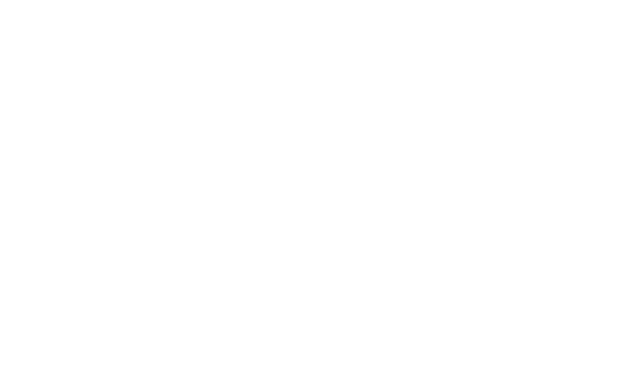
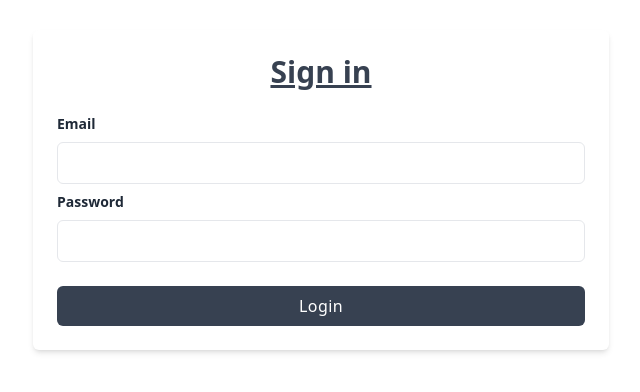
Before and after one commit to MartinezEmmanuel03/hackathon-2, a React (Vite) app in the folder frontend/: page /login in a window 1280 px wide. Before the commit this address had no page. Shown: the part 210-602 px from the top of the page, without its empty margins (319-959 px from the left). Built offline with nearby package versions, Linux system fonts and the light colour scheme.

Commit message:
Ajout page login, fonction pour login, css/html picto pour se login, route dans App

```diff
--- a/frontend/src/App.jsx
+++ b/frontend/src/App.jsx
@@ -8,6 +8,7 @@
 import Commentary from "@pages/Back-office/Commentary";
 import Rental from "@pages/Back-office/Rental";
 import Profil from "@pages/Profil";
+import Connexion from "@components/Connexion";
 import Home from "./pages/Home";
 import "./App.css";
 
@@ -15,6 +16,7 @@
   return (
     <Router>
       <Routes>
+        <Route path="/login" element={<Connexion />} />
         <Route path="/" element={<PublicLayout />}>
           <Route path="/" element={<Home />} />
           <Route path="page1" element={<Page1 />} />
--- /dev/null
+++ b/frontend/src/components/Connexion.jsx
@@ -0,0 +1,75 @@
+import React, { useState } from "react";
+import apiConnexion from "@services/apiConnexion";
+
+function Connexion() {
+  const [connexion, setConnexion] = useState({
+    utilisateur: "",
+    mot_de_passe: "",
+  });
+
+  const handleConnexion = (place, value) => {
+    const newConnexion = { ...connexion };
+    newConnexion[place] = value;
+    setConnexion(newConnexion);
+  };
+  const sendForm = (e) => {
+    e.preventDefault();
+    apiConnexion
+      .post("/login", connexion)
+      .then((res) => {
+        res.sendStatus(200);
+      })
+      .catch((err) => {
+        console.error(err);
+      });
+  };
+
+  return (
+    <div className="relative flex flex-col justify-center min-h-screen overflow-hidden">
+      <div className="w-full p-6 m-auto bg-white rounded-md shadow-md lg:max-w-xl">
+        <h1 className="text-3xl font-semibold text-center text-gray-700 underline">
+          Sign in
+        </h1>
+        <form className="mt-6">
+          <div className="mb-2">
+            <label
+              htmlFor="email"
+              className="block text-sm font-semibold text-gray-800"
+            >
+              Email
+            </label>
+            <input
+              onChange={(e) => handleConnexion(e.target.name, e.target.value)}
+              type="email"
+              className="block w-full px-4 py-2 mt-2 text-black-700 bg-white border rounded-md focus:border-black-400 focus:ring-gray-300 focus:outline-none focus:ring focus:ring-opacity-40"
+            />
+          </div>
+          <div className="mb-2">
+            <label
+              htmlFor="password"
+              className="block text-sm font-semibold text-gray-800"
+            >
+              Password
+            </label>
+            <input
+              onChange={(e) => handleConnexion(e.target.name, e.target.value)}
+              type="password"
+              className="block w-full px-4 py-2 mt-2 text-black-700 bg-white border rounded-md focus:border-gray-400 focus:ring-gray-300 focus:outline-none focus:ring focus:ring-opacity-40"
+            />
+          </div>
+          <div className="mt-6">
+            <button
+              onClick={(e) => sendForm(e)}
+              type="submit"
+              className="w-full px-4 py-2 tracking-wide text-white transition-colors duration-200 transform bg-gray-700 rounded-md hover:bg-black-600 focus:outline-none focus:bg-gray-400"
+            >
+              Login
+            </button>
+          </div>
+        </form>
+      </div>
+    </div>
+  );
+}
+
+export default Connexion;
--- a/frontend/src/components/Nav/Nav.css
+++ b/frontend/src/components/Nav/Nav.css
@@ -1,10 +1,10 @@
 .btn {
-  width: 150px;
-  height: 50px;
+  width: 100px;
+  height: 30px;
   border-radius: 5px;
   border: none;
   transition: all 0.5s ease-in-out;
-  font-size: 20px;
+  font-size: 10px;
   font-family: Verdana, Geneva, Tahoma, sans-serif;
   font-weight: 600;
   display: flex;
@@ -47,3 +47,81 @@
 .btn:active .icon {
   transform: scale(0.85);
 }
+.card {
+  width: 190px;
+  padding: 1.9rem 1.2rem;
+  text-align: center;
+  background: #2a2b38;
+}
+
+/*Inputs*/
+.field {
+  margin-top: 0.5rem;
+  display: flex;
+  align-items: center;
+  justify-content: center;
+  gap: 0.5em;
+  background-color: #1f2029;
+  border-radius: 4px;
+  padding: 0.5em 1em;
+}
+
+.input-icon {
+  height: 1em;
+  width: 1em;
+  fill: #ffeba7;
+}
+
+.input-field {
+  background: none;
+  border: none;
+  outline: none;
+  width: 100%;
+  color: #d3d3d3;
+}
+
+/*Text*/
+.title {
+  margin-bottom: 1rem;
+  font-size: 1.5em;
+  font-weight: 500;
+  color: #f5f5f5;
+}
+
+/*Buttons*/
+.btn {
+  margin: 1rem;
+  border: none;
+  border-radius: 4px;
+  font-weight: bold;
+  font-size: 0.8em;
+  text-transform: uppercase;
+  padding: 0.6em 1.2em;
+  background-color: #ffeba7;
+  color: #5e6681;
+  box-shadow: 0 8px 24px 0 rgb(255 235 167 / 20%);
+  transition: all 0.3s ease-in-out;
+}
+
+.btn-link {
+  color: #f5f5f5;
+  display: block;
+  font-size: 0.75em;
+  transition: color 0.3s ease-out;
+}
+
+/*Hover & focus*/
+.field input:focus::placeholder {
+  opacity: 0;
+  transition: opacity 0.3s;
+}
+
+.btn:hover {
+  background-color: #5e6681;
+  color: #ffeba7;
+  box-shadow: 0 8px 24px 0 rgb(16 39 112 / 20%);
+}
+
+.btn-link:hover {
+  color: #ffeba7;
+}
--- a/frontend/src/components/Nav/Nav.jsx
+++ b/frontend/src/components/Nav/Nav.jsx
@@ -1,5 +1,6 @@
 import React, { useState } from "react";
 import { Link } from "react-router-dom";
+import Logo from "@assets/logo.svg";
 import "./Nav.css";
 
 function Nav() {
@@ -7,7 +8,7 @@
   return (
     <div className="relative">
       <nav className="absolute flex flex-wrap items-center justify-between px-2 pl-3 pr-0 bg-transparent w-full">
-        <div className="container ps-12 mx-auto flex justify-center flex-wrap items-center md:justify-between ">
+        <div className="container ps-12 mx-auto flex justify-end flex-wrap items-center md:justify-between ">
           <div className="w-full relative flex justify-between lg:w-auto lg:static lg:block lg:justify-start">
             <Link
               to="/"
@@ -27,11 +28,13 @@
                   <rect y="60" width="80" height="15" fill="#f0f0f0" rx="10" />
                 </svg>
               </span>
-              <span className="text">MENU</span>
+              <span className="text-sm flex justify-end">MENU</span>
             </button>
           </div>
           <div
-            className={`lg:flex justify-end${navbarOpen ? " flex" : " hidden"}`}
+            className={`lg:flex justify-end${
+              navbarOpen ? " flex-col" : " hidden"
+            }`}
             id="example-navbar-danger"
           >
             <Link
@@ -47,7 +50,7 @@
             >
               <i className="fab fa-pinterest text-lg leading-lg text-white opacity-75" />
 
-              <span className="ml-2">Profil</span>
+              <span className="ml-2 md:text-xl">Profil</span>
             </Link>
 
             <Link
@@ -64,6 +67,13 @@
               <i className="fab fa-pinterest text-lg leading-lg text-white opacity-75" />
               <span className="ml-2 md:text-xl">Dashboard</span>
             </Link>
+            <Link to="/login">
+              <img
+                className="inline place-content-center m-1"
+                src={Logo}
+                alt="login"
+              />
+            </Link>
           </div>
         </div>
       </nav>
```
Also changed, not shown: frontend/src/assets/logo.svg.
